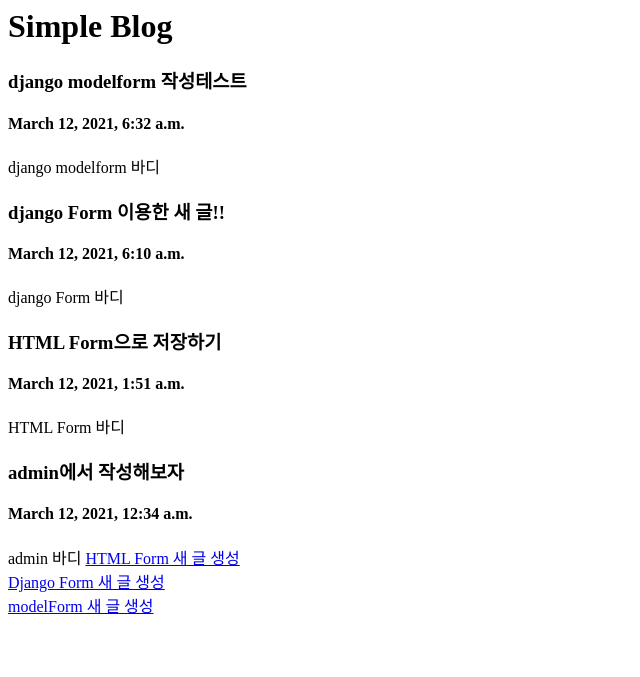
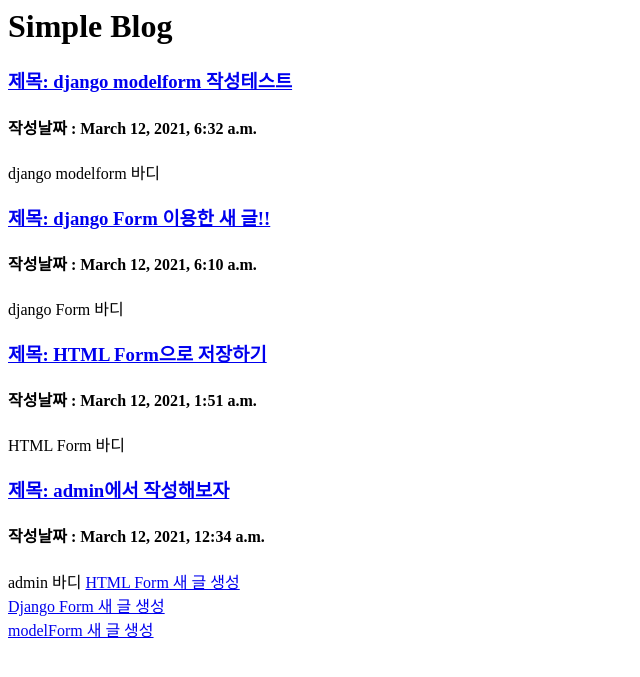
Before and after one commit to LEEJUNB/20210321_DjangoBlog, a Django app: page / in a window 1280 px wide. Shown: the top 677 px of the page, without its empty margins (0-640 px from the left). Run offline with Django 3.2, Linux system fonts and the light colour scheme; data comes from the database, SQL or seed files in the repository.

Commit message:
url에 게시글_id 표현

```diff
--- a/blogproject/blogapp/models.py
+++ b/blogproject/blogapp/models.py
@@ -1,10 +1,10 @@
 from django.db import models
 
-# Create your models here.
 class Blog(models.Model) :
     title = models.CharField(max_length=200,default = '') # 문자열, 괄호안은 제약사항
     body = models.TextField() # 대용량 문자열
     date = models.DateTimeField(auto_now_add=True)
 
+    # title이 DB 목록에 표현
     def __str__(self) :
         return self.title
--- /dev/null
+++ b/blogproject/blogapp/templates/detail.html
@@ -0,0 +1,6 @@
+<h1> 제목 </h1>
+{{ blog_detail.title }}
+<h2> 날짜 </h2>
+{{ blog_detail.date }}
+<h3> 본문 </h3>
+{{ blog_detail.body }}
--- a/blogproject/blogapp/templates/index.html
+++ b/blogproject/blogapp/templates/index.html
@@ -3,8 +3,9 @@
 <!-- 블로그 글 목록 작성 -->
 <!-- 템플릿 언어로 반복문 등을 만들자 -->
 {% for post in posts %}
-    <h3>{{ post.title}}</h3>
-    <h4>{{ post.date}}</h4>
+    <!-- detail이란 문자열을 가진 url에 post.id가 추가 -->
+    <a href="{% url 'detail' post.id %}"> <h3> 제목: {{post.title}}</h3> </a>
+    <h4>작성날짜 : {{ post.date}}</h4>
 
     {{ post.body }}
 {% endfor %}
--- a/blogproject/blogapp/views.py
+++ b/blogproject/blogapp/views.py
@@ -1,4 +1,6 @@
-from django.shortcuts import render, redirect # redirect : 함수 실행시 특정 html,url로 이동하도록함
+# redirect : 함수 실행시 특정 html,url로 이동하도록함
+# get_object_or_404() : pk값(프라이머리키값)을 이용해 특정 모델 객체 하나만 갖고오거나 없다면 404 띄우기
+from django.shortcuts import render, redirect, get_object_or_404
 from django.utils import timezone
 from .models import Blog # models.py의 Blog객체(HTML Form)는 .models를 상속받았음
 from .forms import BlogForm # forms.py의 BlogForm객체(Django Form)는 .forms를 상속받았음
@@ -66,3 +68,11 @@
         form = BlogModelForm() # form를 form_create.html에 보내주기
     # 3번째 인자로 views.py내의 데이터를 html에 dict type으로 넘기기 가능
     return render(request, 'form_create.html', {'form':form} )
+
+# 몇 번째(id) 블로그글인지를 인자로 받음
+def detail(request, blog_id) :
+    # blog_id번째 블로그 글을 DB로 가지고와서 detail.html로 띄움
+    # pk값이 blog_id인 Blog에 해당되는 객체 1개 가져올것
+    blog_detail = get_object_or_404(Blog, pk=blog_id)
+    # blog_id 번째 블로그 글을 detail.html로 띄워주는 코드
+    return render(request, 'detail.html', {'blog_detail':blog_detail})
--- a/blogproject/blogproject/urls.py
+++ b/blogproject/blogproject/urls.py
@@ -14,5 +14,9 @@
     path('djangocreate/', views.djangocreate, name='djangocreate'),
 
     # django modelform 이용한 블로그 객체생성
-    path('modelformcreate/', views.modelformcreate, name='modelformcreate')
+    path('modelformcreate/', views.modelformcreate, name='modelformcreate'),
+
+    # url/detail/id 로 나타나도록.
+    # <int:blog_id>는 detail 함수에 넘길 값
+    path('detail/<int:blog_id>', views.detail, name='detail'),
 ]
```
Also changed, not shown: blogproject/blogapp/templates/create.html (deleted).
